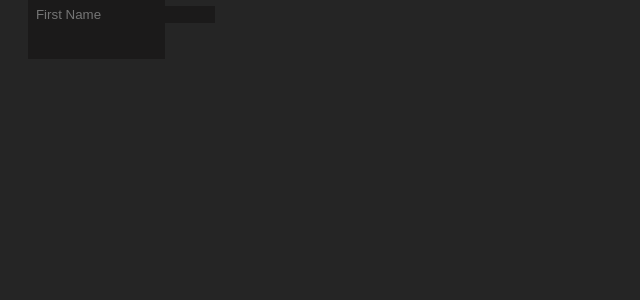
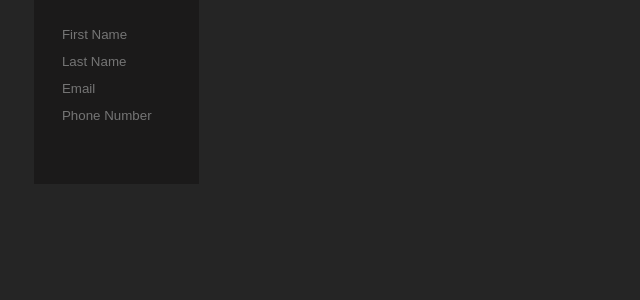
Before and after one commit to MikeAtwood/new-cv-project, a React (Create React App) app: page / in a window 1280 px wide. Shown: the top 300 px of the page, without its empty margins (0-640 px from the left). Built offline with nearby package versions, Linux system fonts and the light colour scheme.

Commit message:
created General section

```diff
--- a/src/App.js
+++ b/src/App.js
@@ -27,8 +27,8 @@ const App = () => {
     ]
   })
 
-    const handleInputChange = (event) => {
-    const {name, value} = event.target
+  const handleInputChange = (event) => {
+    const { name, value } = event.target
     setNewFormData(prevState => ({
       ...prevState,
       [name]: value
@@ -40,9 +40,12 @@ const App = () => {
 
   return (
     <div className="App">
-      <Form
-        handleInputChange={handleInputChange}
-      />
+      <div className='colomn'>
+        <Form
+          newFormData={newFormData}
+          handleInputChange={handleInputChange}
+        />
+      </div>
     </div>
   );
 }
--- a/src/components/Form.js
+++ b/src/components/Form.js
@@ -1,11 +1,13 @@
 import React from "react";
 import General from "./General";
 
-const Form = () => {
+const Form = ({ handleInputChange }) => {
     return (
         <div>
             <div className="input-field">
-                <General />
+                <General
+                    handleInputChange={handleInputChange}
+                />
             </div>
         </div>
     )
--- a/src/components/General.js
+++ b/src/components/General.js
@@ -1,13 +1,39 @@
 import React from "react";
 
-const General = () => {
+const General = ({ handleInputChange, firstName, lastName, email, phoneNumber }) => {
     return (
-        <div>
+        <div className="input-info">
             <input
                 placeholder="First Name"
                 style={{ border: 'none' }}
                 type="text"
                 name="firstName"
+                value={firstName}
+                onChange={handleInputChange}
+            />
+             <input
+                placeholder="Last Name"
+                style={{ border: 'none' }}
+                type="text"
+                name="lastName"
+                value={lastName}
+                onChange={handleInputChange}
+            />
+             <input
+                placeholder="Email"
+                style={{ border: 'none' }}
+                type="text"
+                name="email"
+                value={email}
+                onChange={handleInputChange}
+            />
+             <input
+                placeholder="Phone Number"
+                style={{ border: 'none' }}
+                type="text"
+                name="phoneNumber"
+                value={phoneNumber}
+                onChange={handleInputChange}
             />
         </div>
     )
```
